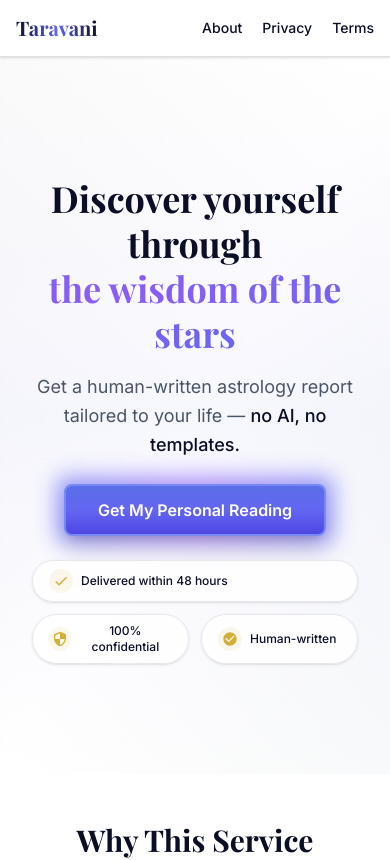
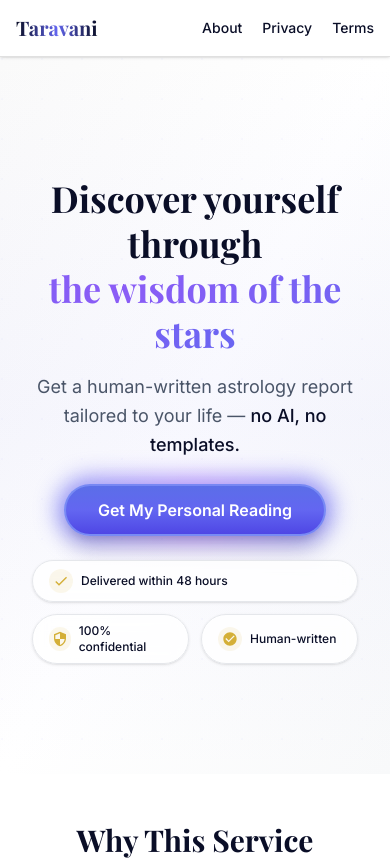
Before and after one commit to varkas959/taravani, a Next.js app: page / in a window 390 px wide. Shown: the top 860 px of the page. Built offline with nearby package versions, Linux system fonts and the light colour scheme.

Commit message:
Improve buttons, hero section

```diff
--- a/app/page.tsx
+++ b/app/page.tsx
@@ -155,7 +155,7 @@ export default function Home() {
               <span className="text-sm sm:text-base font-serif font-semibold text-[#0a0e27]">Taravani</span>
               <Link
                 href="/form/step1"
-                className="bg-gradient-to-r from-[#6366f1] to-[#8b5cf6] text-white px-4 py-2 md:px-6 md:py-2 rounded-md font-medium hover:from-[#4f46e5] hover:to-[#7c3aed] transition-all shadow-sm text-xs sm:text-sm whitespace-nowrap"
+                className="bg-gradient-to-r from-[#6366f1] to-[#8b5cf6] text-white px-4 py-2 md:px-6 md:py-2 rounded-full font-medium hover:from-[#4f46e5] hover:to-[#7c3aed] transition-all shadow-sm text-xs sm:text-sm whitespace-nowrap"
               >
                 Get My Reading →
               </Link>
@@ -195,18 +195,18 @@ export default function Home() {
             {/* Enhanced CTA Button */}
             <div className="relative inline-block mb-6 md:mb-8 group">
               {/* Animated glow effect - pulsing outer glow */}
-              <div className="absolute -inset-2 bg-gradient-to-r from-[#6366f1] via-[#8b5cf6] to-[#6366f1] rounded-lg blur-md opacity-40 group-hover:opacity-60 animate-pulse"></div>
-              <div className="absolute -inset-1 bg-gradient-to-r from-[#6366f1] via-[#8b5cf6] to-[#6366f1] rounded-lg blur-sm opacity-30 group-hover:opacity-50"></div>
+              <div className="absolute -inset-2 bg-gradient-to-r from-[#6366f1] via-[#8b5cf6] to-[#6366f1] rounded-full blur-md opacity-40 group-hover:opacity-60 animate-pulse"></div>
+              <div className="absolute -inset-1 bg-gradient-to-r from-[#6366f1] via-[#8b5cf6] to-[#6366f1] rounded-full blur-sm opacity-30 group-hover:opacity-50"></div>
 
               {/* Shimmer animation overlay - continuous */}
-              <div className="absolute inset-0 rounded-lg overflow-hidden pointer-events-none">
+              <div className="absolute inset-0 rounded-full overflow-hidden pointer-events-none">
                 <div className="absolute inset-0 bg-gradient-to-r from-transparent via-white/40 to-transparent animate-shimmer"></div>
               </div>
 
               {/* Button */}
               <Link
                 href="/form/step1"
-                className="relative inline-block bg-gradient-to-b from-[#5b6ee8] via-[#6366f1] to-[#4f46e5] text-white px-8 py-3 md:px-10 md:py-4 rounded-lg font-semibold hover:from-[#4f46e5] hover:via-[#5b6ee8] hover:to-[#4338ca] transition-all shadow-xl hover:shadow-2xl text-base md:text-lg border-2 border-[#7c8ef5]/90 hover:border-[#8b9aff] transform hover:scale-105"
+                className="relative inline-block bg-gradient-to-b from-[#5b6ee8] via-[#6366f1] to-[#4f46e5] text-white px-8 py-3 md:px-10 md:py-4 rounded-full font-semibold hover:from-[#4f46e5] hover:via-[#5b6ee8] hover:to-[#4338ca] transition-all shadow-xl hover:shadow-2xl text-base md:text-lg border-2 border-[#7c8ef5]/90 hover:border-[#8b9aff] transform hover:scale-105"
               >
                 Get My Personal Reading
               </Link>
@@ -220,7 +220,7 @@ export default function Home() {
                     <path d="M9 16.17L4.83 12l-1.42 1.41L9 19 21 7l-1.41-1.41z"/>
                   </svg>
                 </div>
-                <span className="text-xs sm:text-sm md:text-base font-medium text-[#0a0e27]">Delivered within 48 hours</span>
+                <span className="text-xs sm:text-sm md:text-base font-medium text-[#0a0e27] text-left">Delivered within 48 hours</span>
               </div>
               <div className="flex w-full sm:w-auto gap-3">
                 <div className="flex-1 sm:flex-auto flex items-center gap-2 md:gap-3 bg-white/80 backdrop-blur-sm px-4 py-2 md:px-5 md:py-3 rounded-full shadow-sm border border-[#e5e7eb] hover:shadow-md transition-all">
@@ -229,7 +229,7 @@ export default function Home() {
                       <path d="M12 1L3 5v6c0 5.55 3.84 10.74 9 12 5.16-1.26 9-6.45 9-12V5l-9-4zm0 10.99h7c-.53 4.12-3.28 7.79-7 8.94V12H5V6.3l7-3.11v8.8z"/>
                     </svg>
                   </div>
-                  <span className="text-xs sm:text-sm md:text-base font-medium text-[#0a0e27]">100% confidential</span>
+                  <span className="text-xs sm:text-sm md:text-base font-medium text-[#0a0e27] text-left">100% confidential</span>
                 </div>
                 <div className="flex-1 sm:flex-auto flex items-center gap-2 md:gap-3 bg-white/80 backdrop-blur-sm px-4 py-2 md:px-5 md:py-3 rounded-full shadow-sm border border-[#e5e7eb] hover:shadow-md transition-all">
                   <div className="w-6 h-6 md:w-8 md:h-8 rounded-full bg-[#d4af37]/10 flex items-center justify-center">
@@ -237,7 +237,7 @@ export default function Home() {
                       <path d="M12 2C6.48 2 2 6.48 2 12s4.48 10 10 10 10-4.48 10-10S17.52 2 12 2zm-2 15l-5-5 1.41-1.41L10 14.17l7.59-7.59L19 8l-9 9z"/>
                     </svg>
                   </div>
-                  <span className="text-xs sm:text-sm md:text-base font-medium text-[#0a0e27]">Human-written</span>
+                  <span className="text-xs sm:text-sm md:text-base font-medium text-[#0a0e27] text-left">Human-written</span>
                 </div>
               </div>
             </div>
@@ -484,15 +484,9 @@ export default function Home() {
           {/* CTAs */}
           <div className="text-center space-y-4">
             <div className="flex flex-col sm:flex-row gap-4 justify-center items-center">
-              <button className="bg-gradient-to-r from-[#6366f1] to-[#8b5cf6] text-white px-8 py-3 md:px-10 md:py-4 rounded-lg font-semibold hover:from-[#4f46e5] hover:to-[#7c3aed] transition-all shadow-lg hover:shadow-xl text-base md:text-lg">
-                Download Complete Sample Report (PDF)
+              <button className="bg-gradient-to-r from-[#6366f1] to-[#8b5cf6] text-white px-8 py-3 md:px-10 md:py-4 rounded-full font-semibold hover:from-[#4f46e5] hover:to-[#7c3aed] transition-all shadow-lg hover:shadow-xl text-base md:text-lg">
+                Download sample report
               </button>
-              <Link
-                href="/form/step1"
-                className="bg-white border-2 border-[#6366f1] text-[#6366f1] px-8 py-3 md:px-10 md:py-4 rounded-lg font-semibold hover:bg-[#6366f1] hover:text-white transition-all shadow-lg hover:shadow-xl text-base md:text-lg"
-              >
-                Get My Personal Reading for ₹499
-              </Link>
             </div>
             <p className="text-sm md:text-base text-[#4a5568] max-w-2xl mx-auto px-4">
               This sample is from a real client report. Your report will be equally detailed and personalized to your unique birth chart.
@@ -617,7 +611,7 @@ export default function Home() {
           <div className="text-center mt-8 md:mt-12 lg:mt-16 px-4">
             <Link
               href="/form/step1"
-              className="inline-block bg-gradient-to-r from-[#6366f1] to-[#8b5cf6] text-white px-8 py-3 md:px-10 md:py-4 rounded-lg font-medium hover:from-[#4f46e5] hover:to-[#7c3aed] transition-all shadow-lg hover:shadow-xl text-base md:text-lg"
+              className="inline-block bg-gradient-to-r from-[#6366f1] to-[#8b5cf6] text-white px-8 py-3 md:px-10 md:py-4 rounded-full font-medium hover:from-[#4f46e5] hover:to-[#7c3aed] transition-all shadow-lg hover:shadow-xl text-base md:text-lg"
             >
               Get My Reading →
             </Link>
@@ -666,7 +660,7 @@ export default function Home() {
 
             <Link
               href="/form/step1"
-              className="block w-full bg-gradient-to-r from-[#6366f1] to-[#8b5cf6] text-white px-6 py-3 md:px-8 md:py-4 rounded-lg font-medium hover:from-[#4f46e5] hover:to-[#7c3aed] transition-all shadow-lg hover:shadow-xl text-base md:text-lg"
+              className="block w-full bg-gradient-to-r from-[#6366f1] to-[#8b5cf6] text-white px-6 py-3 md:px-8 md:py-4 rounded-full font-medium hover:from-[#4f46e5] hover:to-[#7c3aed] transition-all shadow-lg hover:shadow-xl text-base md:text-lg"
             >
               Get My Reading for ₹499
             </Link>
@@ -797,7 +791,7 @@ export default function Home() {
                 <button
                   type="submit"
                   disabled={isContactSubmitting}
-                  className="w-full bg-gradient-to-r from-[#6366f1] to-[#8b5cf6] text-white px-6 py-3 rounded-lg font-medium hover:from-[#4f46e5] hover:to-[#7c3aed] transition-all disabled:opacity-50 disabled:cursor-not-allowed"
+                  className="w-full bg-gradient-to-r from-[#6366f1] to-[#8b5cf6] text-white px-6 py-3 rounded-full font-medium hover:from-[#4f46e5] hover:to-[#7c3aed] transition-all disabled:opacity-50 disabled:cursor-not-allowed"
                 >
                   {isContactSubmitting ? "Sending..." : "Send Message"}
                 </button>
@@ -815,7 +809,7 @@ export default function Home() {
           </p>
           <Link
             href="/form/step1"
-            className="inline-block bg-gradient-to-r from-[#6366f1] to-[#8b5cf6] text-white px-8 py-3 md:px-10 md:py-4 rounded-lg font-medium hover:from-[#4f46e5] hover:to-[#7c3aed] transition-all shadow-lg hover:shadow-xl text-base md:text-lg"
+            className="inline-block bg-gradient-to-r from-[#6366f1] to-[#8b5cf6] text-white px-8 py-3 md:px-10 md:py-4 rounded-full font-medium hover:from-[#4f46e5] hover:to-[#7c3aed] transition-all shadow-lg hover:shadow-xl text-base md:text-lg"
           >
             Start My Reading →
           </Link>
@@ -886,7 +880,7 @@ export default function Home() {
               />
               <button
                 type="submit"
-                className="w-full bg-gradient-to-r from-[#6366f1] to-[#8b5cf6] text-white px-6 py-3 rounded-lg font-medium hover:from-[#4f46e5] hover:to-[#7c3aed] transition-all"
+              className="w-full bg-gradient-to-r from-[#6366f1] to-[#8b5cf6] text-white px-6 py-3 rounded-full font-medium hover:from-[#4f46e5] hover:to-[#7c3aed] transition-all"
               >
                 Claim My Discount
               </button>
```
Also changed, not shown: public/images/astrologer.jpeg (deleted), public/images/astrologer.jpg (added).
